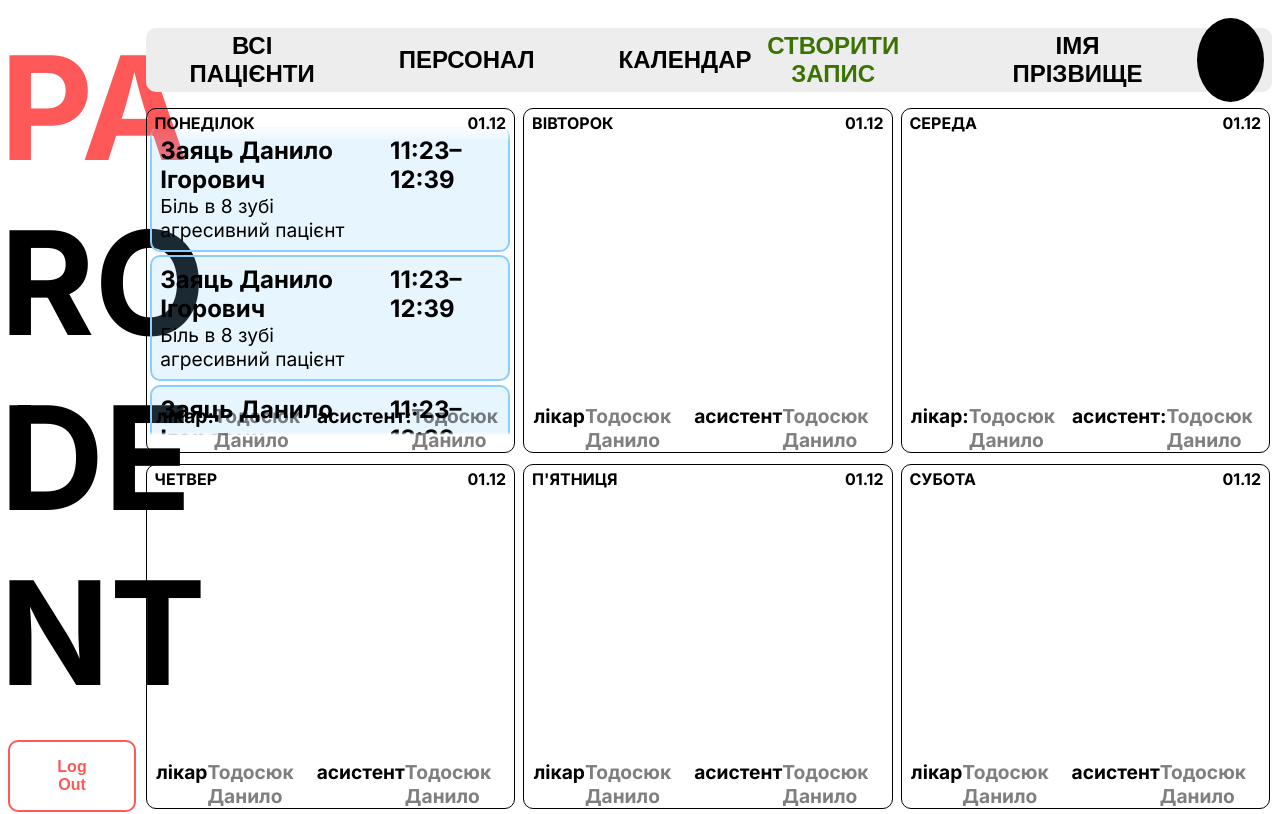
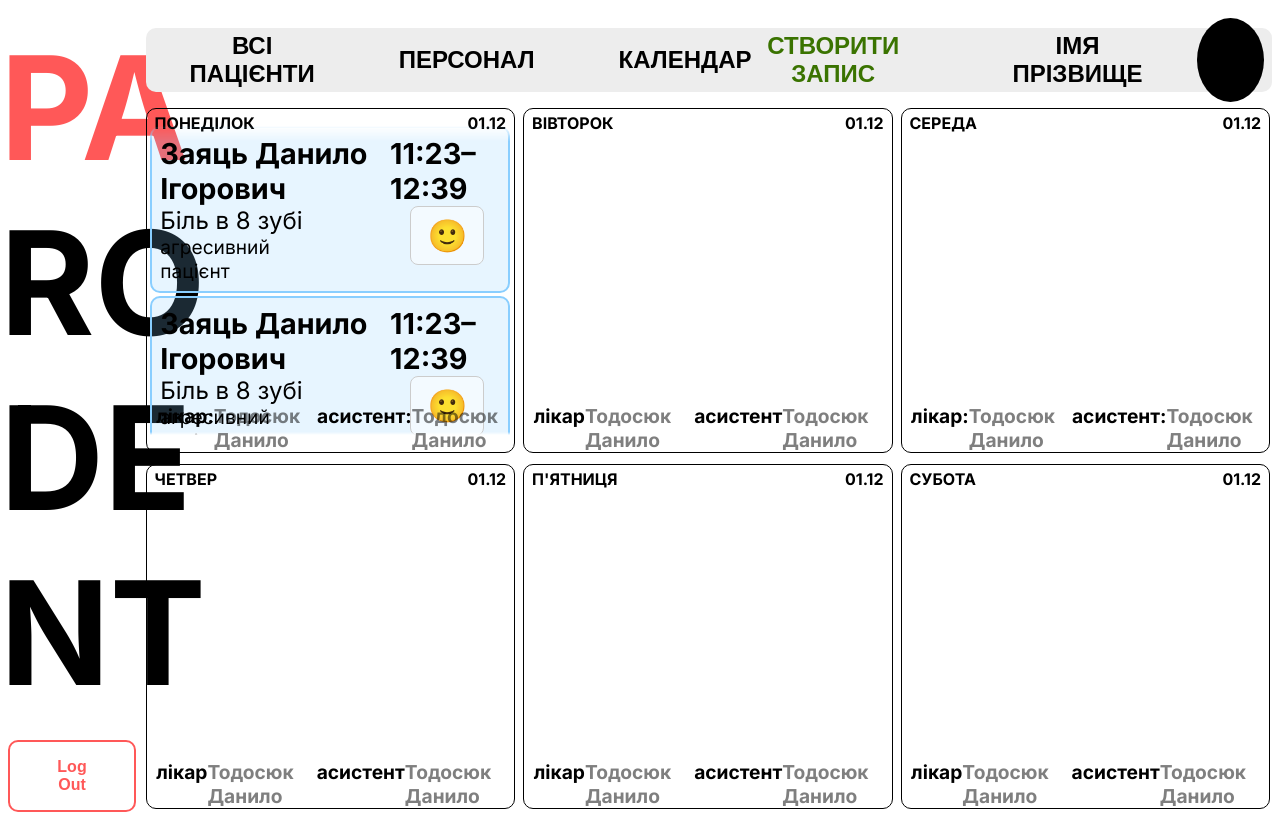
Before and after one commit to Parodent1/ParodentFront, a React (Vite) app: page / in a window 1280 px wide. Shown: the part 1580-2394 px from the top of the page. Built offline with nearby package versions, Linux system fonts and the light colour scheme.

Commit message:
adde emoji to appointment component

```diff
--- a/package.json
+++ b/package.json
@@ -16,7 +16,8 @@
     "@joeattardi/emoji-button": "^4.6.4",
     "emoji-mart": "^5.6.0",
     "react": "^19.1.0",
-    "react-dom": "^19.1.0"
+    "react-dom": "^19.1.0",
+    "react-emoji-picker": "^1.0.13"
   },
   "devDependencies": {
     "@eslint/js": "^9.29.0",
--- a/src/components/appointments/Appointment.jsx
+++ b/src/components/appointments/Appointment.jsx
@@ -1,47 +1,27 @@
-import React, { useState } from 'react'
-import './appointment.css'
-
+import React, { useState } from "react";
+import "./appointment.css";
+import EmojiSelector from "../emojiSelector/EmojiSelector";
 
 function Appointment() {
-  // const [menuVisible, setMenuVisible] = useState(false);
-  // const [menuPosition, setMenuPosition] = useState({ x: 0, y: 0 });
-
-  // const handleContextMenu = (event) => {
-  //   event.preventDefault();
-  //   setMenuPosition({ x: event.pageX, y: event.pageY });
-  //   setMenuVisible(true);
-  // };
-
-  // const handleClickOutside = () => {
-  //   setMenuVisible(false);
-  // };
-
+  const handleEmojiChange = (emoji) => {
+    console.log("Обрана емодзі:", emoji);
+  };
   return (
-    <div
-      className="appointmentBody"
-      // onContextMenu={handleContextMenu}
-      // onClick={handleClickOutside}
-    >
+    <div className="appointmentBody">
       <div className="appointmentHeader">
-      <h1 className="clientName">Заяць Данило Ігорович</h1>
-      <h1 className="appointmentTime">11:23–12:39</h1>
+        <h1 className="clientName">Заяць Данило Ігорович</h1>
+        <h1 className="appointmentTime">11:23–12:39</h1>
       </div>
-
-      <p className="complaints">Біль в 8 зубі</p>
-      <p className="coment">агресивний пацієнт </p>
-
-      {/* {menuVisible && (
-        <div
-          className="contextMenu"
-          style={{ top: menuPosition.y, left: menuPosition.x }}
-        >
-          <button>Редагувати</button>
-          <button>Перенести</button>
-          <button>Видалити</button>
-          <button>Історія</button>
-          <button>Закрити</button>
-        </div>
-      )} */}
+      <div className="appointmentsComplains">
+        <p className="complaints">Біль в 8 зубі</p>
+        <p className="coment">агресивний пацієнт </p>
+      </div>
+      <div className="appointmentsEmoji">
+        <EmojiSelector
+          emojiKey="doctorEmoji"
+          onEmojiChange={handleEmojiChange}
+        />
+      </div>
     </div>
   );
 }
--- a/src/components/appointments/appointment.css
+++ b/src/components/appointments/appointment.css
@@ -1,4 +1,7 @@
 .appointmentBody {
+  display: flex;
+  flex-wrap: wrap;
+  justify-content: space-between;
     width: 100%;
     height: fit-content;
     box-sizing: border-box;
@@ -13,38 +16,22 @@
     display: flex;
     justify-content: space-between;
     align-items: center;
+    width: 100%;
   }
   .clientName,
   .appointmentTime{
-    font-size: 1.5em;
+    font-size: 1.8em;
+  }
+  .appointmentsComplains{
+    width: 50%;
+    flex-wrap: wrap;
   }
   .complaints{
-    font-size: 1.2em;
+    font-size: 1.5em;
   }
   .coment {
     font-size: 1.2em;
   }
-
-  .contextMenu {
-    position: absolute;
-    background-color: white;
-    border: 1px solid red;
-    padding: 0.5em;
-    display: flex;
-    flex-direction: column;
-    z-index: 1000;
-    box-shadow: 0 2px 8px rgba(0, 0, 0, 0.2);
+  .appointmentsEmoji{
+    margin-right: 1em;
   }
-
-  .contextMenu button {
-    border: none;
-    background: none;
-    padding: 0.5em;
-    text-align: left;
-    cursor: pointer;
-    font-size: 0.9em;
-  }
-
-  .contextMenu button:hover {
-    background-color: #eee;
-  }
--- /dev/null
+++ b/src/components/emojiSelector/EmojiSelector.jsx
@@ -0,0 +1,78 @@
+import React, { useEffect, useState, useRef } from 'react';
+import './EmojiSelector.css';
+
+const EmojiSelector = ({
+  emojiKey = "doctorEmoji",
+  allowedEmojis = ['🩺', '🧑‍⚕️', '👨‍⚕️', '👩‍⚕️', '💉', '⚕️'],
+  onEmojiChange = () => {},
+}) => {
+  const [selectedEmoji, setSelectedEmoji] = useState('');
+  const [isOpen, setIsOpen] = useState(false);
+  const dropdownRef = useRef();
+
+  useEffect(() => {
+    const savedEmoji = localStorage.getItem(emojiKey);
+    if (savedEmoji) {
+      setSelectedEmoji(savedEmoji);
+      onEmojiChange(savedEmoji);
+    }
+  }, [emojiKey]);
+
+  const handleSelect = (emoji) => {
+    setSelectedEmoji(emoji);
+    localStorage.setItem(emojiKey, emoji);
+    onEmojiChange(emoji);
+    setIsOpen(false);
+  };
+
+  const handleRemove = () => {
+    setSelectedEmoji('');
+    localStorage.removeItem(emojiKey);
+    onEmojiChange('');
+    setIsOpen(false);
+  };
+
+  const handleOutsideClick = (e) => {
+    if (dropdownRef.current && !dropdownRef.current.contains(e.target)) {
+      setIsOpen(false);
+    }
+  };
+
+  useEffect(() => {
+    if (isOpen) {
+      document.addEventListener("mousedown", handleOutsideClick);
+    } else {
+      document.removeEventListener("mousedown", handleOutsideClick);
+    }
+    return () => document.removeEventListener("mousedown", handleOutsideClick);
+  }, [isOpen]);
+
+  return (
+    <div className="emojiDropdownWrapper" ref={dropdownRef}>
+      <button className="emojiToggleBtn" onClick={() => setIsOpen(!isOpen)}>
+        {selectedEmoji || '🙂'}
+      </button>
+
+      {isOpen && (
+        <div className="emojiDropdown">
+          <div className="emojiList">
+            {allowedEmojis.map((emoji) => (
+              <button
+                key={emoji}
+                onClick={() => handleSelect(emoji)}
+                className={`emojiItem ${selectedEmoji === emoji ? 'active' : ''}`}
+              >
+                {emoji}
+              </button>
+            ))}
+          </div>
+          <button className="removeEmojiBtn" onClick={handleRemove}>
+            Прибрати емодзі
+          </button>
+        </div>
+      )}
+    </div>
+  );
+};
+
+export default EmojiSelector;
--- /dev/null
+++ b/src/components/emojiSelector/emojiSelector.css
@@ -0,0 +1,66 @@
+.emojiDropdownWrapper {
+  position: relative;
+  display: inline-block;
+}
+
+.emojiToggleBtn {
+  font-size: 2em;
+  padding: 0.3em 0.5em;
+  border-radius: 8px;
+  border: 1px solid #ccc;
+  background-color: #f3faff;
+  cursor: pointer;
+  display: flex;
+  align-items: center;
+  gap: 0.4rem;
+}
+
+.emojiDropdown {
+  position: absolute;
+  top: 50%;
+  right: 110%;
+  transform: translateY(-50%);
+  background: #fff;
+  border: 1px solid #51a8c4;
+  border-radius: 10px;
+  box-shadow: 0 4px 8px rgba(0, 0, 0, 0.15);
+  padding: 0.5rem;
+  z-index: 999;
+  white-space: nowrap;
+}
+
+.emojiList {
+  display: flex;
+  flex-wrap: nowrap;
+  gap: 0.3rem;
+  margin-bottom: 0.5rem;
+}
+
+.emojiItem {
+  font-size: 2em;
+  padding: 0.3em 0.5em;
+  border: none;
+  background: none;
+  cursor: pointer;
+  border-radius: 6px;
+  transition: background-color 0.2s;
+}
+
+.emojiItem:hover,
+.emojiItem.active {
+  background-color: rgba(137, 206, 255, 0.2);
+}
+
+.removeEmojiBtn {
+  background-color: #ffdddd;
+  border: 1px solid #ff8888;
+  padding: 0.4rem;
+  border-radius: 6px;
+  font-size: 0.9rem;
+  width: 100%;
+  cursor: pointer;
+}
+
+.removeEmojiBtn:hover {
+  background-color: #ffcaca;
+}
```
Also changed, not shown: 1 other file (tests, documents, lock files or other folders).
